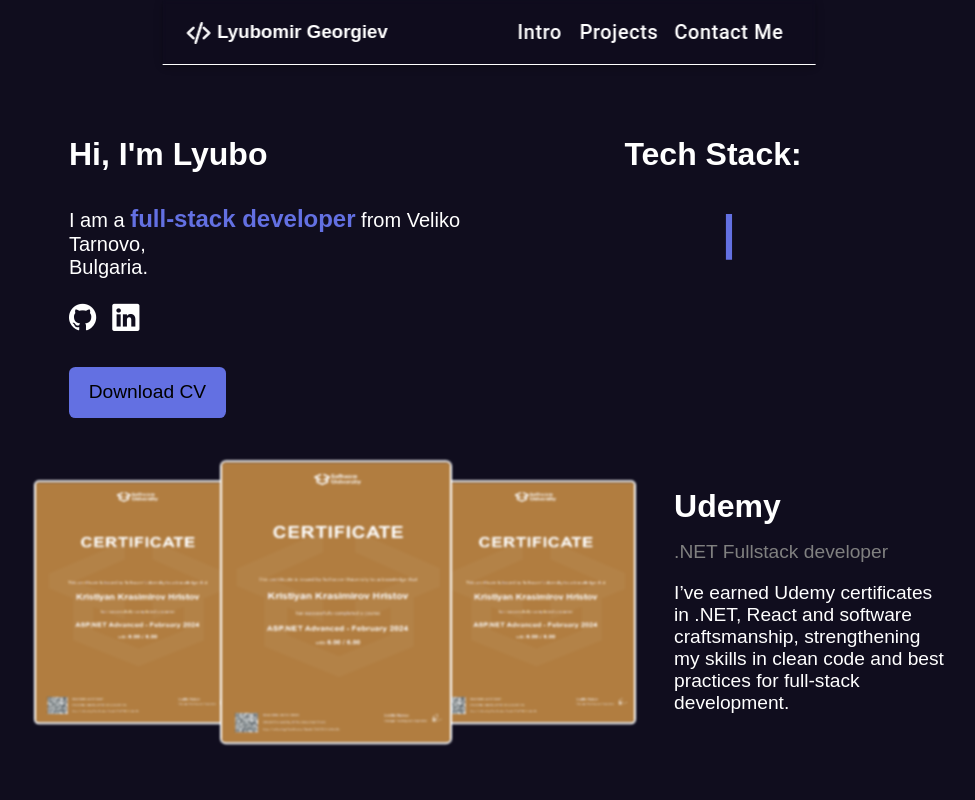
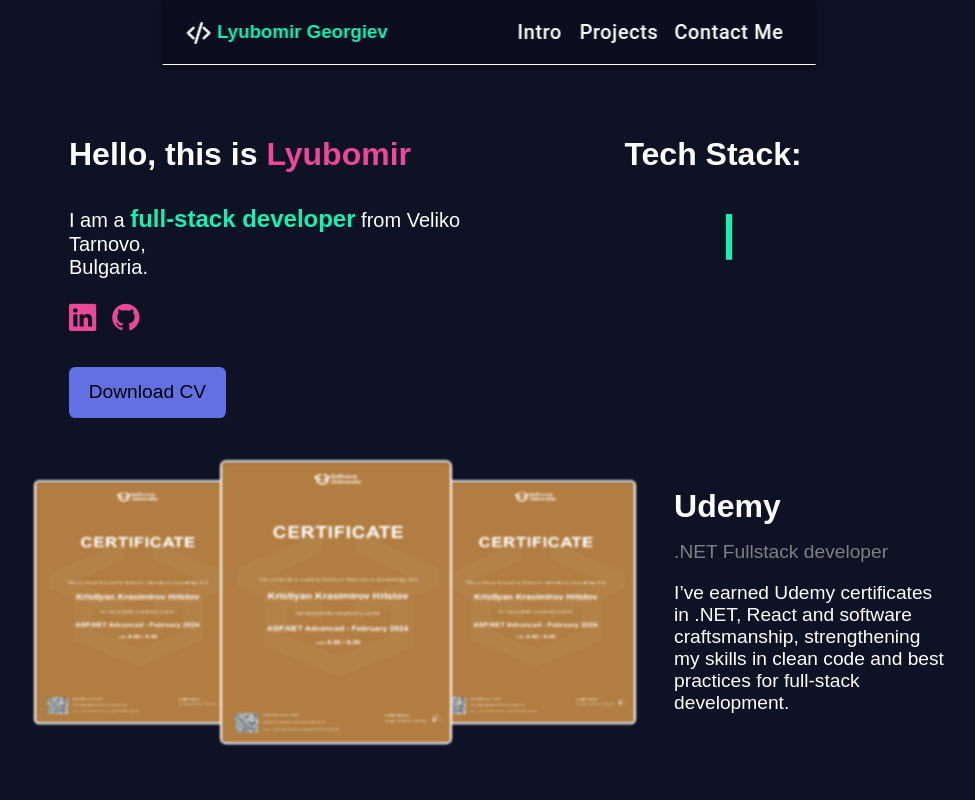
Before and after one commit to lyubomir2712/Portfolio, a React (Vite) app: page / in a window 1280 px wide. Shown: the top 800 px of the page, without its empty margins (151-1126 px from the left). Built offline with nearby package versions, Linux system fonts and the light colour scheme.

Commit message:
new design elements

```diff
--- a/src/Components/IntroductionSection/IntroductionSection.css
+++ b/src/Components/IntroductionSection/IntroductionSection.css
@@ -15,6 +15,10 @@
     min-height: 10rem;
 }
 
+.name{
+    color: #EC4899;
+}
+
 .tech-stack-article .tech-stack, .introduction-article .introduction{
     font-weight: bold;
     font-size: 2rem;
@@ -25,7 +29,7 @@
 }
 
 .introduction-description span{
-    color: #6370e2;
+    color: #16F2B3;
     font-weight: 700;
     font-size: 1.5rem;
 }
@@ -61,11 +65,12 @@
 }
 
 .icon{
-    color: white;
+    color: #EC4899;
     font-size: 1.7rem;
     width: auto;
+    transition: transform 0.3s ease-in-out;
 }
 
 .icon:hover{
-    filter: brightness(0.7);
+    transform: scale(1.3);
 }
--- a/src/Components/IntroductionSection/IntroductionSection.jsx
+++ b/src/Components/IntroductionSection/IntroductionSection.jsx
@@ -13,7 +13,7 @@ export default function IntroductionSection() {
                     animate={{ opacity: 1, x: 0 }}
                     transition={{ duration: 1.75, ease: "easeOut" }}
                 >
-                    Hi, I'm Lyubo
+                    Hello, this is <span className="name">Lyubomir</span>
                 </motion.h3>
 
                 <motion.p
@@ -31,8 +31,8 @@ export default function IntroductionSection() {
                         animate={{ opacity: 1, y: 0 }}
                         transition={{ duration: 1.2, ease: "easeOut", delay: 0.2 }}
                     >
-                        <a href="https://github.com/lyubomir2712">
-                            <i className="bi bi-github icon"></i>
+                        <a href="https://www.linkedin.com/in/lyubomir-georgiev-ab9116248/">
+                            <i className="bi bi-linkedin icon"></i>
                         </a>
                     </motion.div>
 
@@ -41,8 +41,9 @@ export default function IntroductionSection() {
                         animate={{ opacity: 1, y: 0 }}
                         transition={{ duration: 1.3, ease: "easeOut", delay: 0.4 }}
                     >
-                        <a href="https://www.linkedin.com/in/lyubomir-georgiev-ab9116248/">
-                            <i className="bi bi-linkedin icon"></i>
+
+                        <a href="https://github.com/lyubomir2712">
+                            <i className="bi bi-github icon"></i>
                         </a>
                     </motion.div>
                 </div>
--- a/src/Components/IntroductionSection/TypeWriter.css
+++ b/src/Components/IntroductionSection/TypeWriter.css
@@ -1,6 +1,6 @@
 .technologies{
     font-size: 3rem;
-    color: #6370e2;
+    color: #16F2B3;
     font-weight: bold;
     margin-top: 1rem;
     margin-left: 2rem;
--- a/src/Components/Navbar/Navbar.css
+++ b/src/Components/Navbar/Navbar.css
@@ -10,6 +10,10 @@
 .logo-name-container{
     display: flex;
     flex-direction: row;
+}
+
+.navbar-name{
+    color: #16F2B3;
 }
 
 .logo-name-container:hover .logo{
--- a/src/index.css
+++ b/src/index.css
@@ -1,5 +1,5 @@
 body{
-  background-color: #100d1e;
+  background-color: #0d1224;
   font-family: 'Poppins', sans-serif;
   color: white;
 }
```
